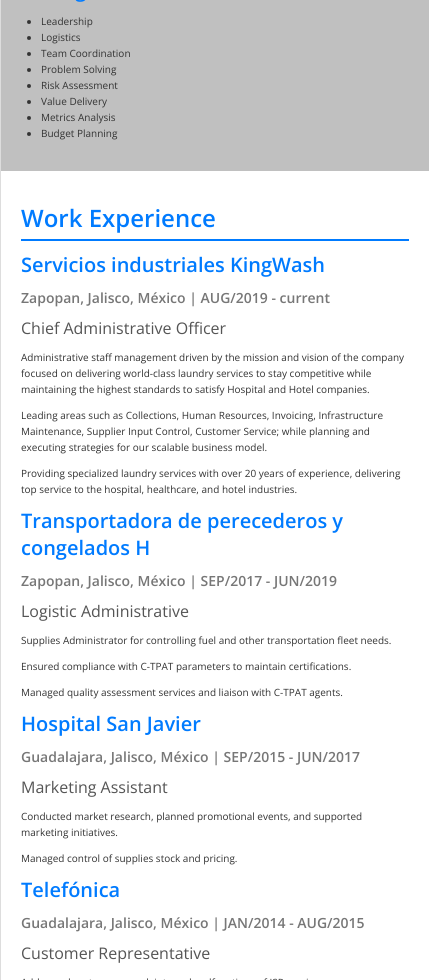
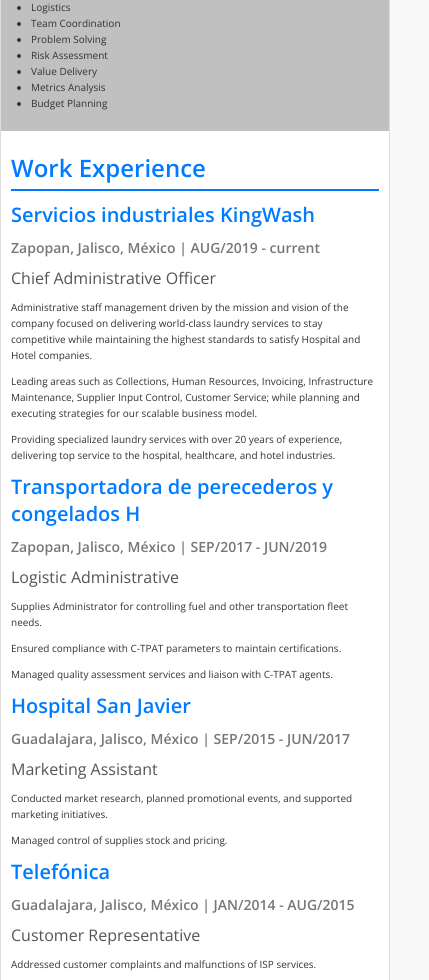
Before and after one commit to YadimirCovarrubiasBeltran/websiteCv, an Angular app: page / in a window 390 px wide. Shown: the part 1020-2000 px from the top of the page, 429 px wide, since content can reach past the window. Built offline with nearby package versions, Linux system fonts and the light colour scheme.

Commit message:
Fix column layout and improve responsiveness

```diff
--- a/src/app/cv/cv.component.css
+++ b/src/app/cv/cv.component.css
@@ -17,20 +17,22 @@
   }
 
   .column {
-    flex: 1;
+    padding: 20px;
+    box-sizing: border-box;
   }
 
   .column.left {
     background-color: #c0c0c0;
-    padding: 20px;
+
   }
 
   .column.right {
     background-color: #ffffff;
-    padding: 20px;
+
   }
   /* Personal Information Section */
-  .personal-info { background-color: #000000; /* Black background */
+  .personal-info {
+    background-color: #000000; /* Black background */
     color: #FFFFFF; /* White text */
     padding: 20px;
     margin-bottom: 20px; /* Add some space after the section */
@@ -46,7 +48,9 @@
   .personal-info h2,
   .personal-info h3,
   .personal-info h5,
-  .personal-info h6 { color: #FFFFFF; /*  headings white */ }
+  .personal-info h6 {
+    color: #FFFFFF; /*  headings white */
+  }
 
    /* Headings */
    h2,
@@ -111,4 +115,14 @@
         width: 100%;
         padding: 10px;
     }
+    .cv-container {
+      max-width: 100%;
+      margin: 20px auto;
+    }
 }
+
+  @media (min-width: 769px) {
+    .column {
+      flex: 0 0 50%;
+    }
+  }
```
